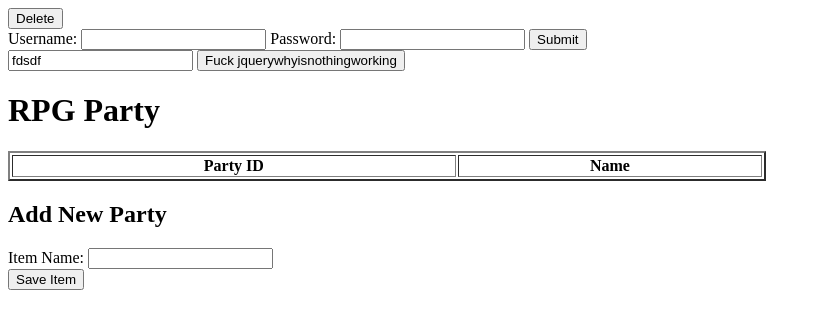
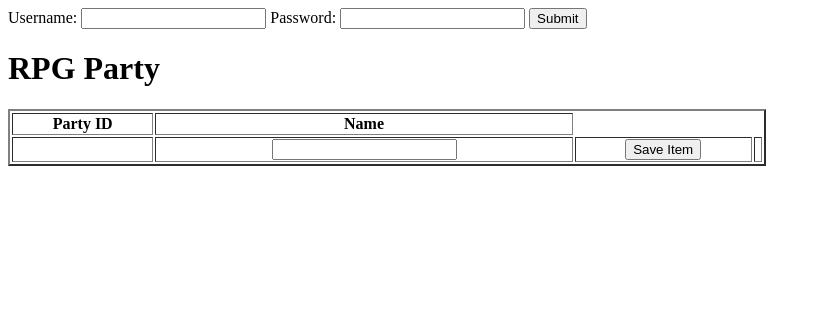
Before and after one commit to CS315Allstars/inventory_management_simulator, a PHP site: page /services/home.php in a window 1280 px wide. Shown: the top 329 px of the page, without its empty margins (0-821 px from the left). Run offline with PHP 8.4, Linux system fonts and the light colour scheme; data that the repository does not hold is empty.

Commit message:
don't remember what i did, but it's something

```diff
--- a/characters.php
+++ b/characters.php
@@ -35,6 +35,7 @@
         $.post("http://127.0.0.1/services/RPGservices.php",item,function(data){
           console.log(data);
         });
+        document.getElementById(""+this.id+"").remove();
       });
       $("#saveitem").click(function(){
         var Name="INSERT INTO characters (charName,accID, partyID) VALUES ('"+$('#name').val()+"','"+$("#account").val()+"','<?php echo $_GET['id']?>');";
@@ -45,6 +46,7 @@
         $.post("http://127.0.0.1/services/RPGservices.php",item,function(data){
           console.log(data);
         });
+        $().load("characters.php ");
       });
     });
     </script>
--- a/home.php
+++ b/home.php
@@ -8,7 +8,7 @@
 <!DOCTYPE html>
 <html>
   <head>
-    <title> Characters</title>
+    <title> Parties</title>
     <script src="https://ajax.googleapis.com/ajax/libs/jquery/3.3.1/jquery.min.js"></script>
     <script>$(document).ready(function(){
       $.get("RPGservices.php",function(data,status){
@@ -34,7 +34,8 @@
         $.post("http://127.0.0.1/services/RPGservices.php",item,function(data){
           console.log(data);
         });
-        //$("home.php").load("home.php");
+        //document.getElementById(""+this.id+"").style.visibility='hidden';
+        document.getElementById(""+this.id+"").remove();
       });
 
       $("#shit").click(function(){
@@ -60,14 +61,11 @@
   </head>
   <body id='bodytag'>
     <div>
-      <input type='button'  class='deleteBtn' id='222' value='Delete'>
       <form method="post" action="RPGservices.php">
         Username: <input type="text" name="uNameBox">
         Password: <input type="password" name="pWordBox">
         <input type="submit">
       </form>
-      <input type='text' id='test' value='fdsdf'>
-      <input type='button' id="shit" value="Fuck jquerywhyisnothingworking">
     </div>
     <div id='tableinfo'>
       <h1>RPG Party </h1>
@@ -77,13 +75,14 @@
           <th>Party ID</th>
           <th>Name</th>
         </tr>
+        <tr>
+          <td></td>
+          <td><input type="text" id="name"/></td>
+          <td><input type="button" id="saveitem" value="Save Item"/></td>
+          <td></td>
+        </tr>
       </table>
     </div>
-    <div>
-      <h2>Add New Party</h2>
-      <label>Item Name:</label>
-      <input type="text" id="name"/><br>
-      <input type="button" id="saveitem" value="Save Item"/>
-    </div>
+
   </body>
 </html>
```
Also changed, not shown: items.php (+6 -3 lines).
